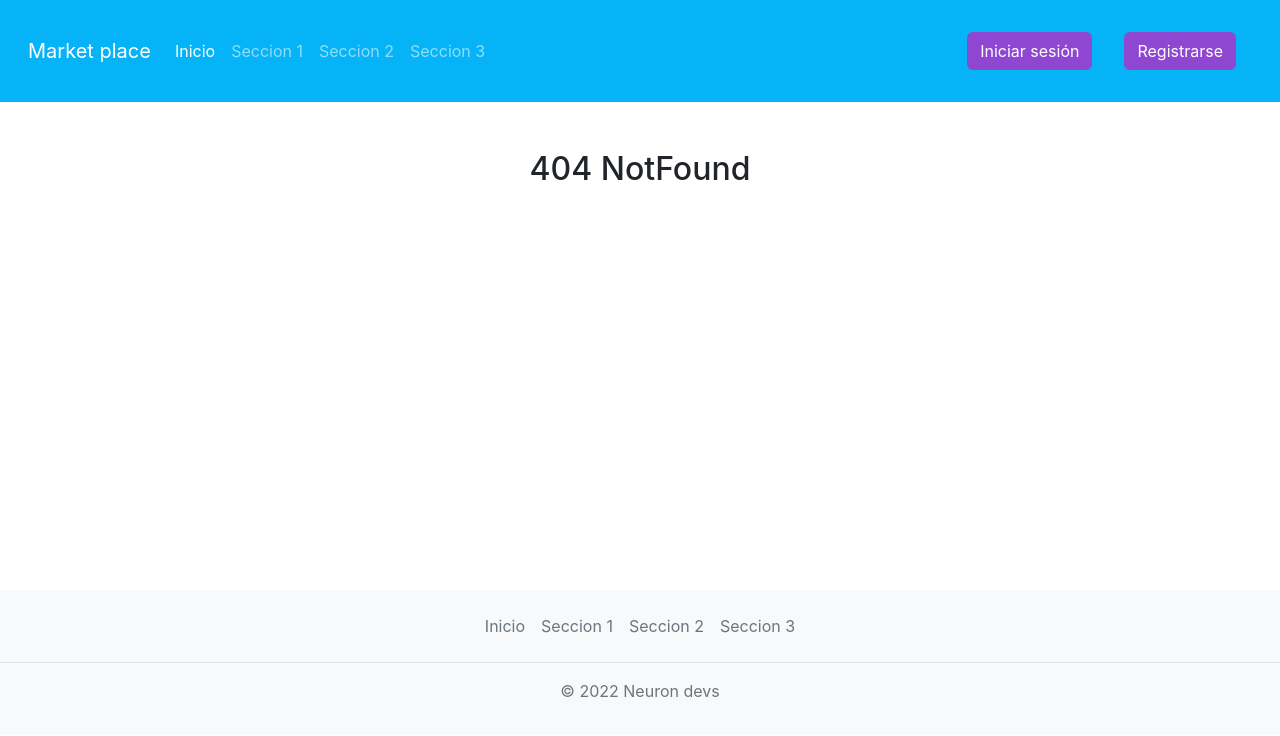
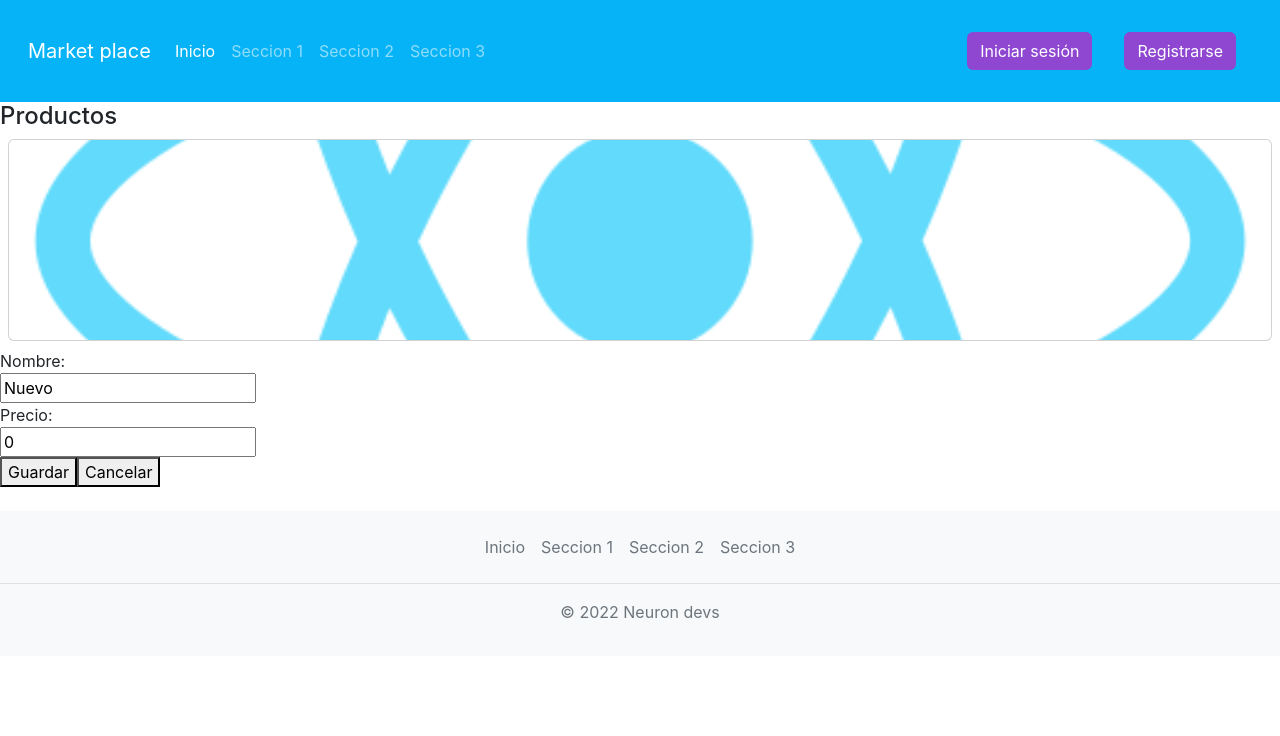
Before and after one commit to NeuronDevs/market-place, a React (Create React App) app: page /nuevo_producto in a window 1280 px wide. Before the commit this address had no page. Shown: the top 736 px of the page. Built offline with nearby package versions, Linux system fonts and the light colour scheme.

Commit message:
Inicio creacion de interfaz new_product_page

```diff
--- a/src/App.js
+++ b/src/App.js
@@ -3,6 +3,8 @@ import { Footer } from './components/Footer';
 import { Header } from './components/Header';
 import { BrowserRouter, Route, Routes } from 'react-router-dom';
 
+
+import New_product_page from './pages/New_product_page';
 import Clients_products_page from './pages/Clients_products_page';
 import { NotFound } from './pages/NotFound';
 function App() {
@@ -10,7 +12,7 @@ function App() {
 
     <BrowserRouter>
       <Header></Header>
-      <Routes>
+      <Routes> <Route path='nuevo_producto' element={<New_product_page/>}></Route>
         <Route path='/' element={<Clients_products_page />}></Route>
         <Route path='/about' element={<div>about</div>}></Route>
         <Route path='/productos' element={<Clients_products_page />}></Route>
--- /dev/null
+++ b/src/components/EditProduct.jsx
@@ -0,0 +1,29 @@
+import React, { useState }  from 'react'
+//import { ConfirmModal } from './ConfirmModal'
+
+export const EditProduct = ({id,name, price, img}) => {
+
+  //const [idModal, setidModal] = useState( `Modal-${id}`);
+
+  return (
+    <>
+    <div className="col">
+        <div className="card m-2" >
+          <div className='img-container'>
+          <img src={img} className="card-img-top card-img-style" alt="..."/>
+          </div>
+        </div>
+    </div>
+    <div>
+    <form action="" >
+        <label for="productName">Nombre: </label><br/>
+        <input name="name" id="productName" value={name}/><br/>
+        <label for="productPrice">Precio: </label><br/>
+        <input name="price" id="productPrice"  value={price}/><br/>
+        <button>Guardar</button>
+        <button>Cancelar</button>
+    </form>
+    </div>
+    </>
+  )
+}
--- a/src/components/Products.jsx
+++ b/src/components/Products.jsx
@@ -1,4 +1,4 @@
-import axios from 'axios';
+//import axios from 'axios';
 import React, { useEffect, useState } from 'react'
 import useFetch from '../hooks/useFetch';
 import { Product } from './Product'
--- /dev/null
+++ b/src/pages/New_product_page.jsx
@@ -0,0 +1,19 @@
+import React from 'react'
+import { EditProduct } from '../components/EditProduct';
+
+const New_product_page = () => {
+  return (
+    <>
+    <div>
+        <div className=''>
+          <h4>Productos</h4>
+
+
+    <EditProduct id={0} price={0} name={'Nuevo'} img={'../NO_PHOTO.png'}></EditProduct>
+        </div>
+    </div>
+   </>
+  )
+}
+
+export default New_product_page;
```
Also changed, not shown: public/NO_PHOTO.png (added).
